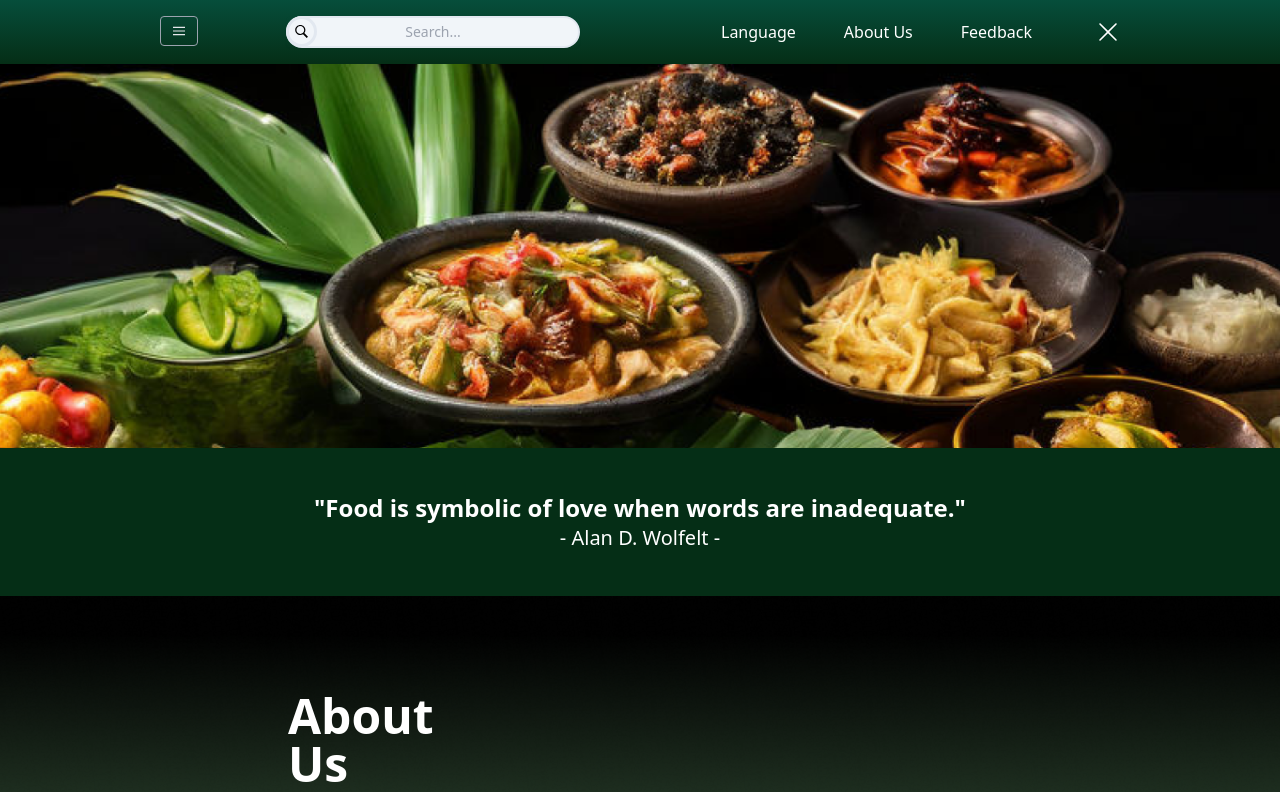
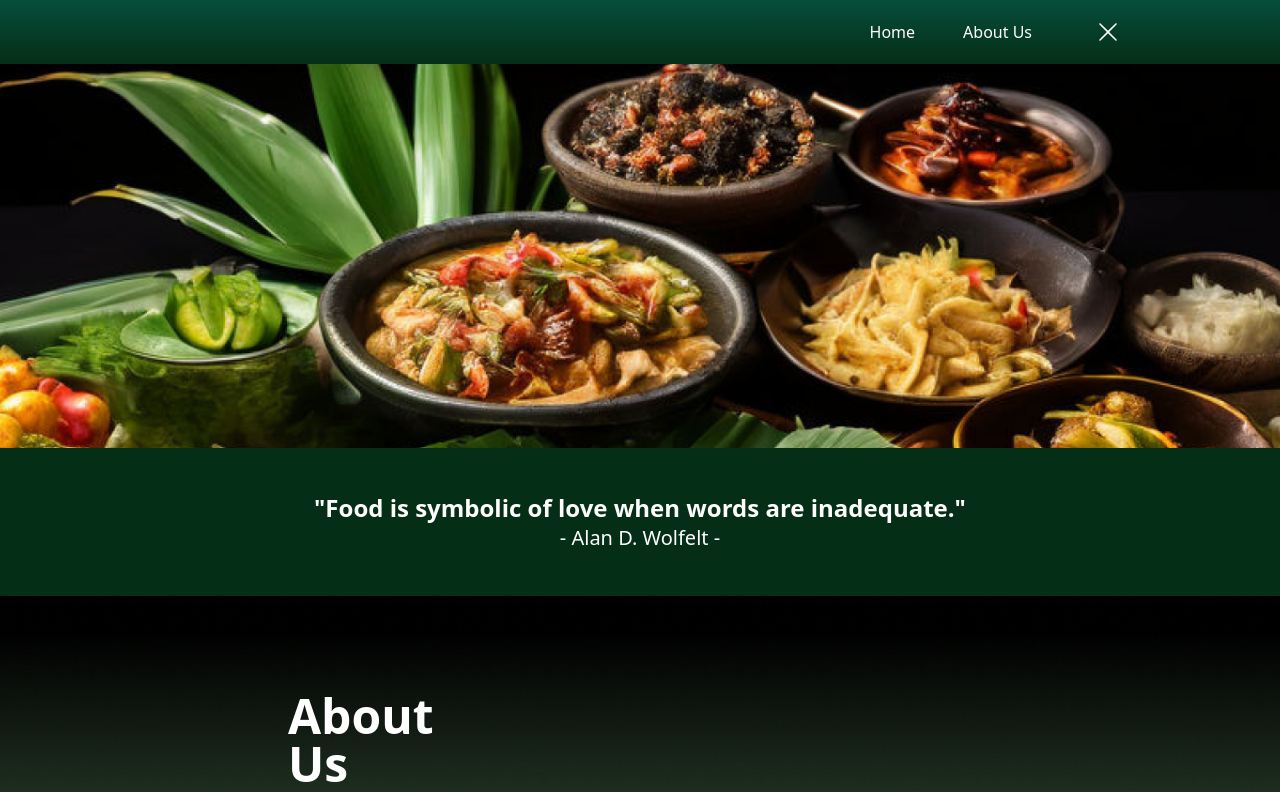
Before and after one commit to HCIMakananNusantara/makanan-nusantara-web, a Next.js app: page /about-us in a window 1280 px wide. Shown: the top 792 px of the page. Built offline with nearby package versions, Linux system fonts and the light colour scheme.

Commit message:
bismilah terakhir upload

```diff
--- a/components/Navbar.tsx
+++ b/components/Navbar.tsx
@@ -3,55 +3,20 @@ import { RxCross1 } from "react-icons/rx";
 
 export default function Navbar() {
   return (
-    <div className="bg-gradient-to-b from-emerald-900 to-green-950 py-2">
+    <div className="bg-gradient-to-b from-emerald-900 to-green-950 py-5">
       <div className="flex flex-start justify-start items-center mx-40">
         <div className="flex flex-1">
-          <div className="mr-20">
-            <Link
-              className="flex items-center my-2 px-3 py-2 border rounded text-gray-200 border-gray-400 hover:text-white hover:border-white"
-              href="/homepage"
-            >
-              <svg
-                className="fill-current h-3 w-3"
-                viewBox="0 0 20 20"
-                xmlns="http://www.w3.org/2000/svg"
-              >
-                <title>Menu</title>
-                <path d="M0 3h20v2H0V3zm0 6h20v2H0V9zm0 6h20v2H0v-2z" />
-              </svg>
-            </Link>
-          </div>
-
-          <div className="relative rounded-md shadow-sm justify-center items-center m-2">
-            <div className="absolute p-[5px] pointer-events-none border-[3px] border-slate-200 rounded-full">
-              <svg
-                xmlns="http://www.w3.org/2000/svg"
-                x="0px"
-                y="0px"
-                width="15"
-                height="15"
-                viewBox="0 0 50 50"
-              >
-                <path d="M 21 3 C 11.601563 3 4 10.601563 4 20 C 4 29.398438 11.601563 37 21 37 C 24.355469 37 27.460938 36.015625 30.09375 34.34375 L 42.375 46.625 L 46.625 42.375 L 34.5 30.28125 C 36.679688 27.421875 38 23.878906 38 20 C 38 10.601563 30.398438 3 21 3 Z M 21 7 C 28.199219 7 34 12.800781 34 20 C 34 27.199219 28.199219 33 21 33 C 13.800781 33 8 27.199219 8 20 C 8 12.800781 13.800781 7 21 7 Z"></path>
-              </svg>
-            </div>
-
-            <input
-              type="text"
-              className="block w-full mr-20 p-1 sm:text-sm border-slate-200 rounded-full text-center border-2 bg-slate-100"
-              placeholder="Search..."
-            />
-          </div>
+          <div className="relative rounded-md shadow-sm justify-center items-center m-2"></div>
         </div>
 
         <div className="flex text-white">
-          <h1 className="mx-6">Language</h1>
+          <Link href="/homepage" className="mx-6">
+            Home
+          </Link>
           <Link href="/about-us" className="mx-6">
             About Us
           </Link>
-          <Link href="/feedback" className="mx-6">
-            Feedback
-          </Link>
+
           <RxCross1 className="text-white w-6 h-6 ml-10" />
         </div>
       </div>
--- a/components/ResepComp.tsx
+++ b/components/ResepComp.tsx
@@ -11,7 +11,7 @@ interface props {
 export default function ResepComp({ title, thumbnail }: props) {
   return (
     <>
-      <div className="bg-gradient-to-b from-emerald-900 to-green-950 py-2">
+      <div className="bg-gradient-to-b from-emerald-900 to-green-950">
         <div className="flex flex-start justify-start items-center mx-40">
           <div className="flex flex-1">
             <div className="mr-20">
@@ -32,9 +32,7 @@ export default function ResepComp({ title, thumbnail }: props) {
             <Link href="/about-us" className="mx-6">
               About Us
             </Link>
-            <Link href="/feedback" className="mx-6">
-              Feedback
-            </Link>
+
             <RxCross1 className="text-white w-6 h-6 ml-10" />
           </div>
         </div>
```
